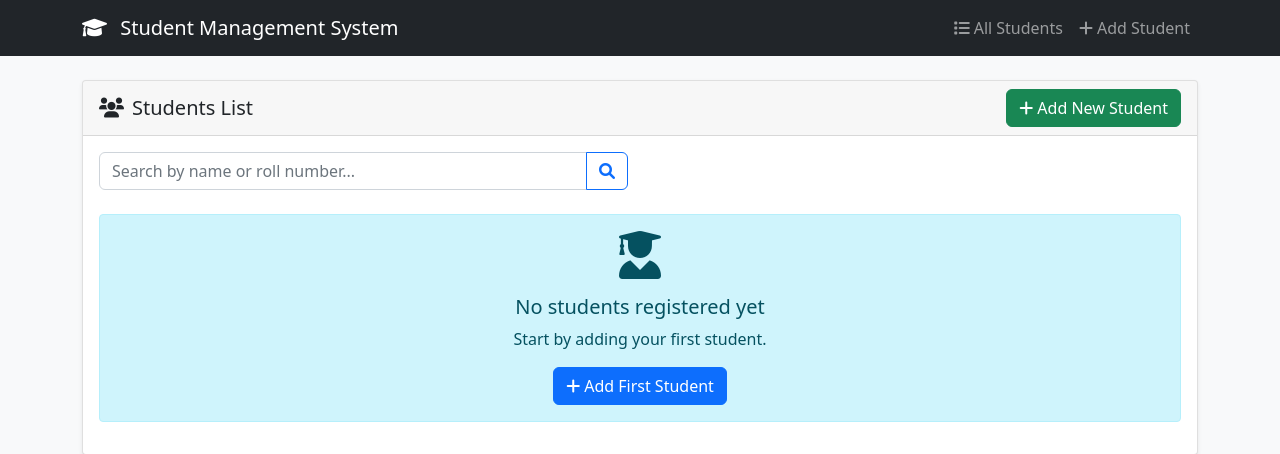
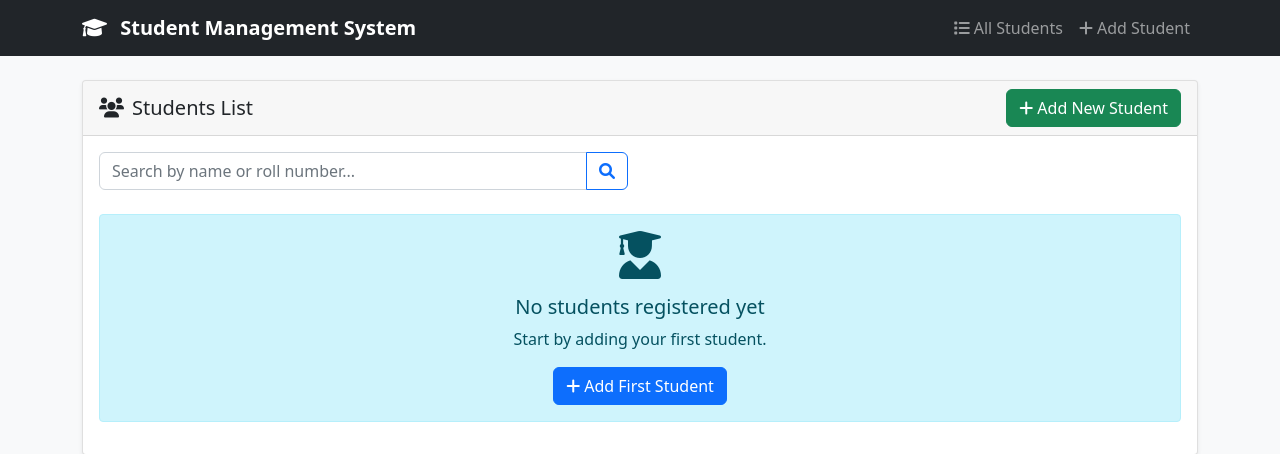
Before and after one commit to abhaysingh2409/Django_project1, a Django app: page /students/ in a window 1280 px wide. Shown: the top 454 px of the page. Run offline with Django 5.2, Linux system fonts and the light colour scheme; data that the repository does not hold is empty.

```diff
--- a/students/templates/students/base.html
+++ b/students/templates/students/base.html
@@ -11,7 +11,7 @@
             background-color: #f8f9fa;
         }
         .navbar-brand {
-            font-weight: lighter;
+            font-weight: bold;
         }
         .card {
             box-shadow: 0 0.125rem 0.25rem rgba(0, 0, 0, 0.075);
```
